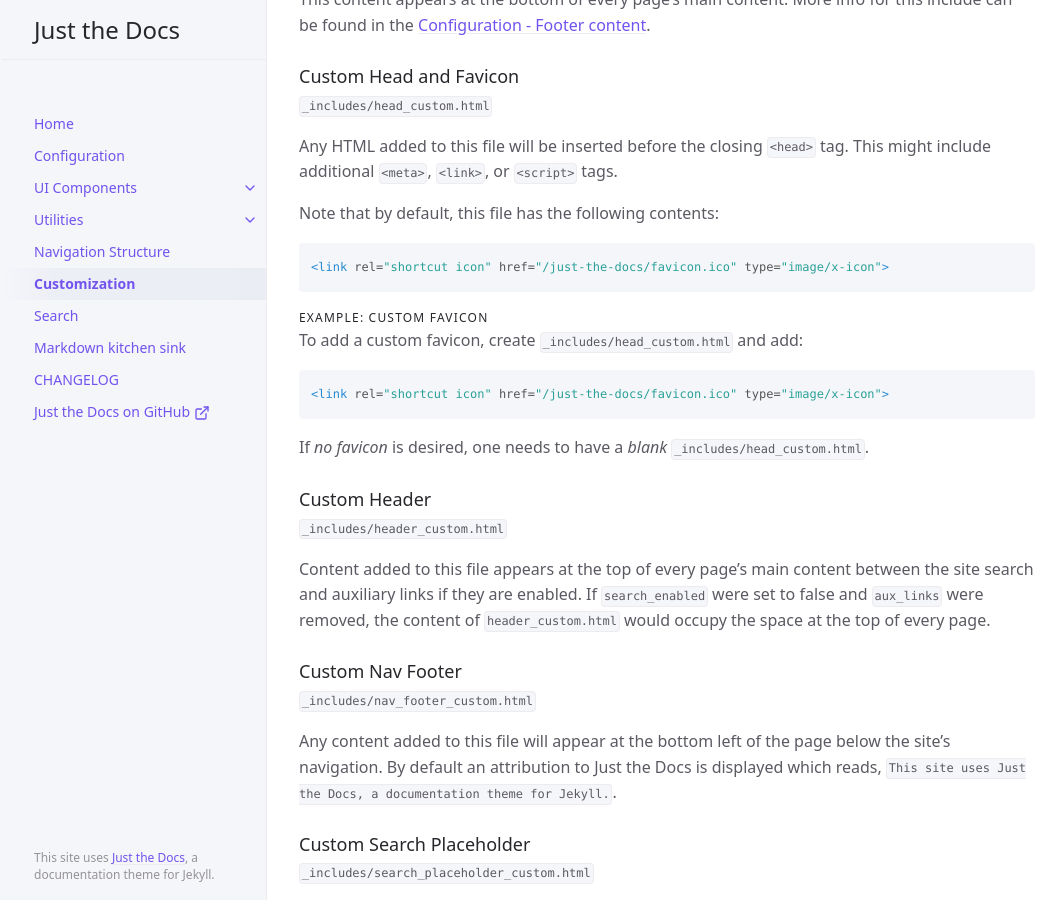
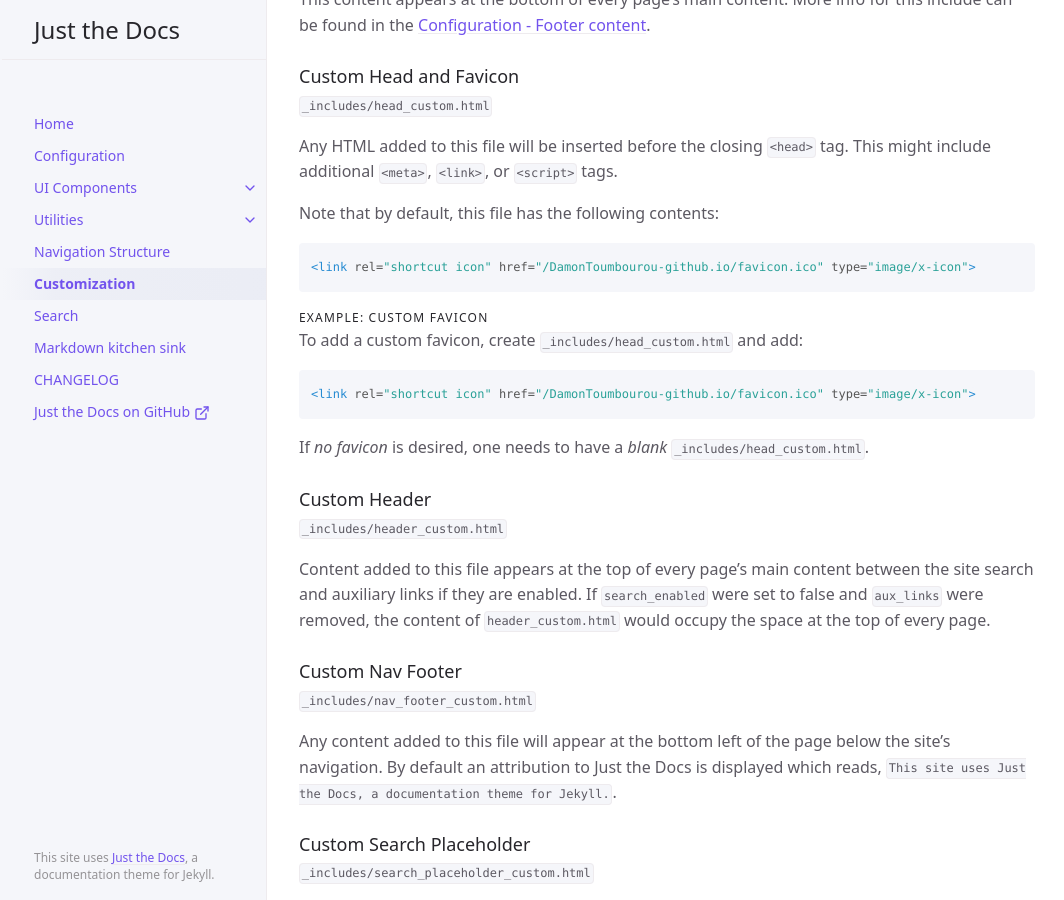
Before and after one commit to DamonToumbourou/DamonToumbourou-github.io, a Jekyll site: the page built from docs/customization.md, in a window 1280 px wide and 900 px high, scrolled down 3665 px. Shown: the whole window, without its empty margins (105-1169 px from the left). Built offline with Jekyll 4.4.1, drawn with Linux system fonts in a browser that asks for light colours.

Commit message:
Update _config.yml

```diff
--- a/_config.yml
+++ b/_config.yml
@@ -15,8 +15,8 @@
 # in the templates via {{ site.myvariable }}.
 title: Just the Docs
 description: A Jekyll theme for documentation
-baseurl: "/just-the-docs" # the subpath of your site, e.g. /blog
-url: "https://damontoumbourou.github.io/DamonToumbourou-github.io" # the base hostname & protocol for your site, e.g. http://example.com
+baseurl: "/DamonToumbourou-github.io" # the subpath of your site, e.g. /blog
+url: "https://damontoumbourou.github.io/" # the base hostname & protocol for your site, e.g. http://example.com
 
 permalink: pretty
 
```
